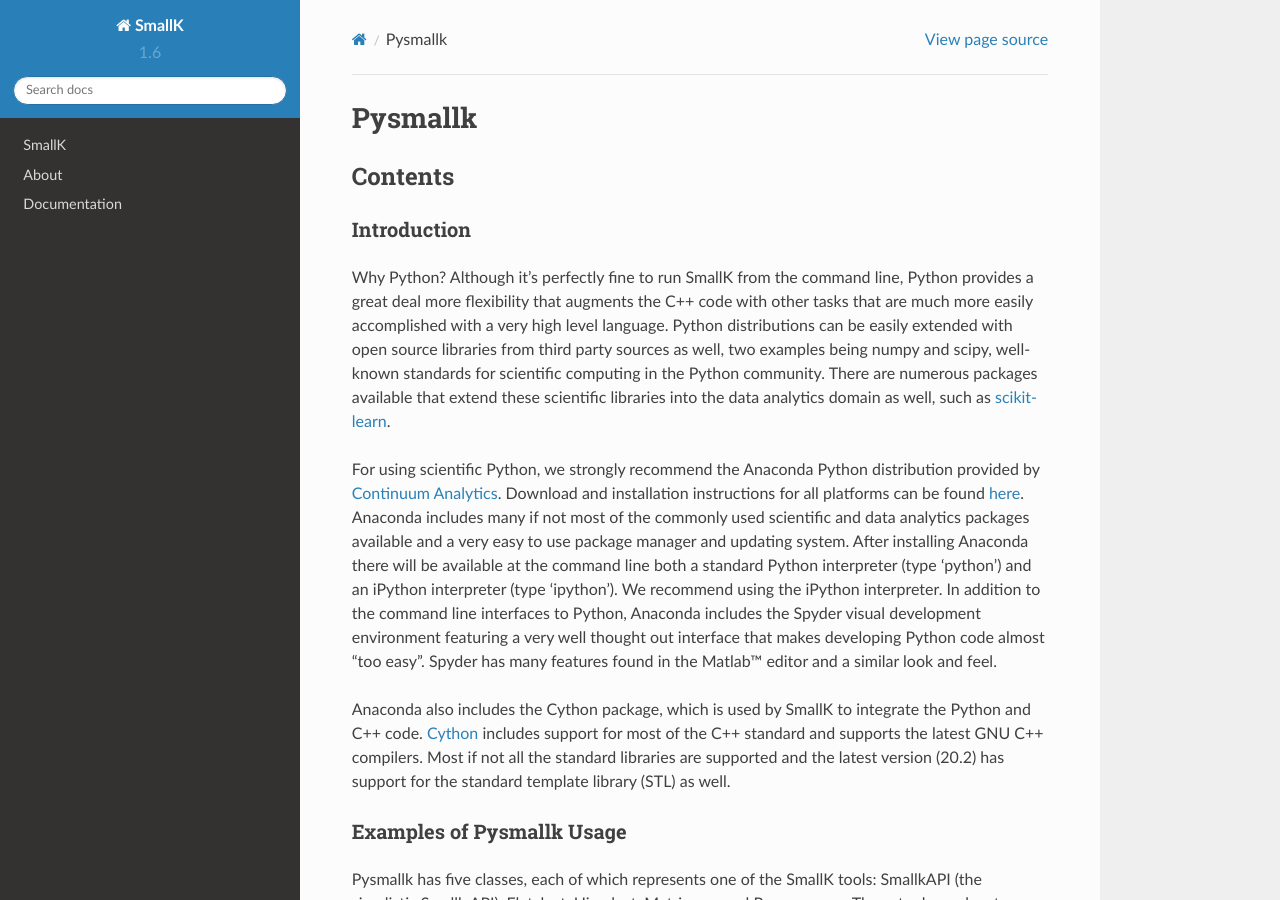
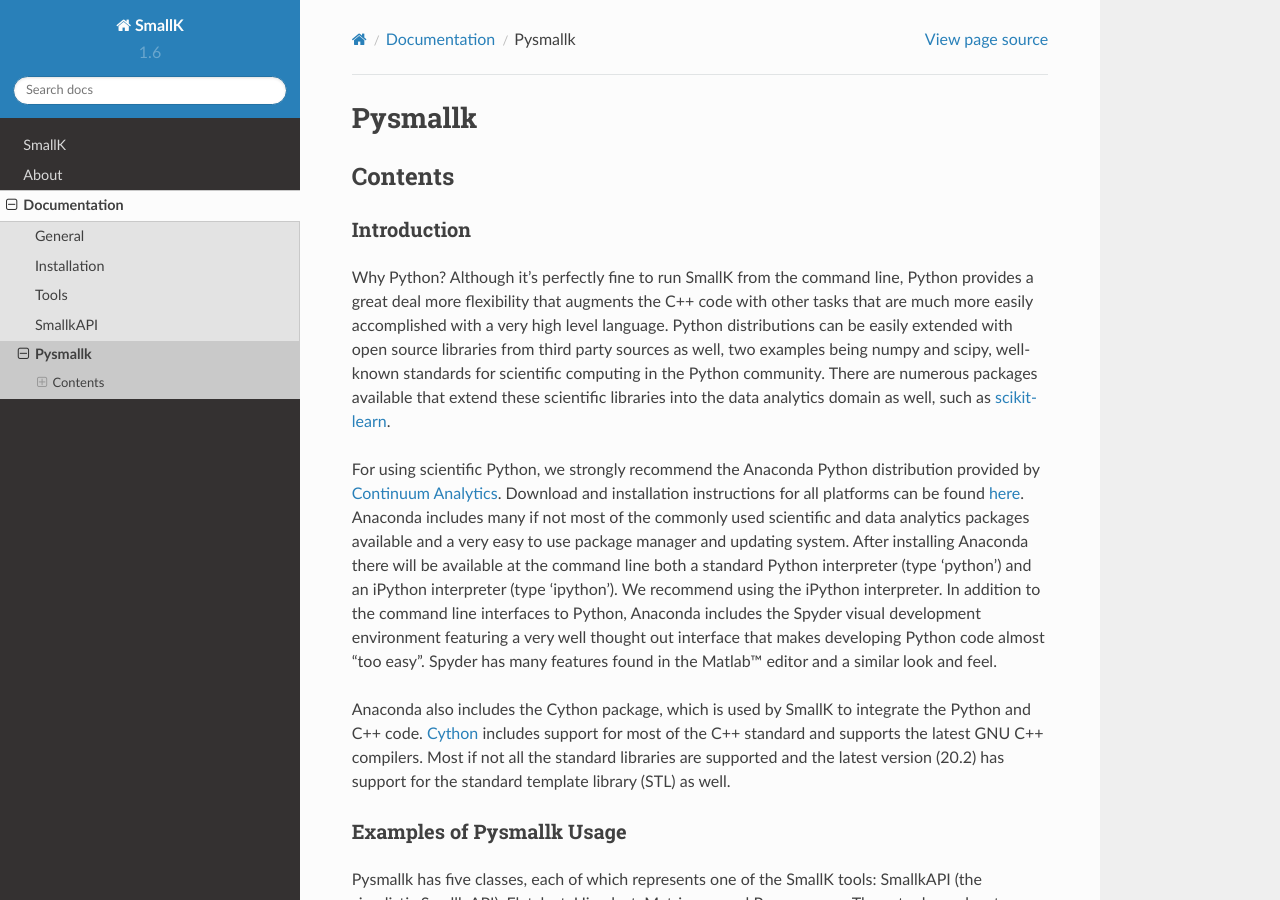
Before and after one commit to smallk/smallk, a Sphinx documentation site: the page built from sphinx/source/pages_documentation_pysmallk.rst, in a window 1280 px wide and 900 px high. Built offline with Sphinx 7.4.7 and the Read the Docs theme 2.0.0, drawn with Linux system fonts in a browser that asks for light colours; formulas are drawn with MathJax 3.

Commit message:
added tools, smallkapi, and pysmallk to documentation index

```diff
--- a/sphinx/source/pages_documentation.rst
+++ b/sphinx/source/pages_documentation.rst
@@ -8,3 +8,6 @@
 
    pages_documentation_index
    pages_documentation_installation
+   pages_documentation_tools
+   pages_documentation_smallkapi
+   pages_documentation_pysmallk
```
